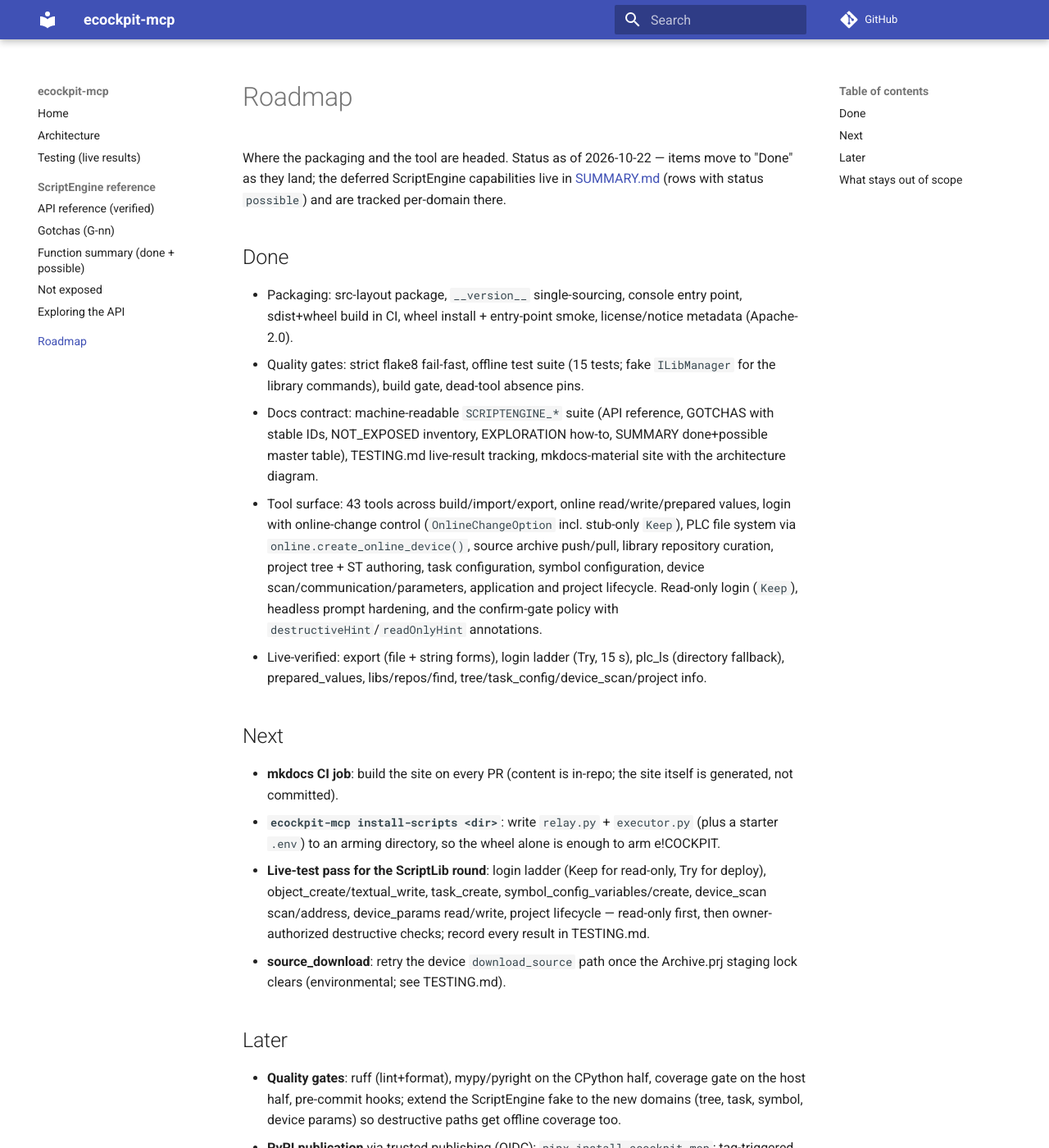
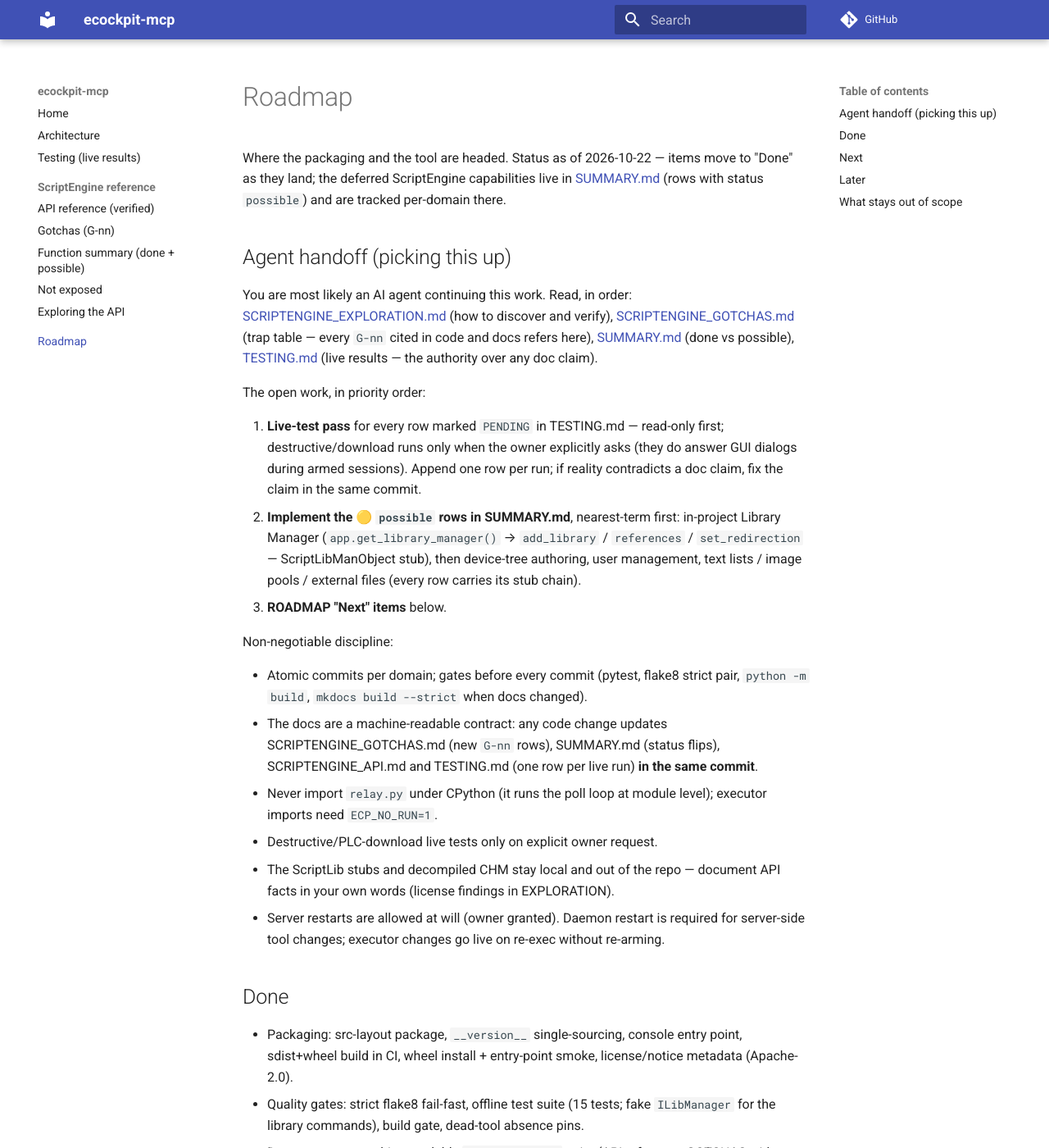
Before and after one commit to mikolaj-kow/ecockpit-mcp, an MkDocs documentation site: the page built from docs/ROADMAP.md, in a window 1280 px wide and 1400 px high. Shown: the whole window at 82% size. Built offline with MkDocs 1.6.1 and Material for MkDocs 9.7.7, drawn with Linux system fonts in a browser that asks for light colours; comment, search, counter and statistics services are not loaded.

Commit message:
ROADMAP: agent handoff section (read order, open work, discipline)
Explicit instructions for the next agent continuing this work: the
read order across the docs contract, the prioritized open work
(TESTING PENDING pass, SUMMARY possible rows, Next items), and the
non-negotiables (atomic commits + gates, docs-in-same-commit, relay
import hazard, local-only stubs/CHM, destructive-test policy, server
restart rules).

```diff
--- a/docs/ROADMAP.md
+++ b/docs/ROADMAP.md
@@ -4,6 +4,50 @@
 items move to "Done" as they land; the deferred ScriptEngine
 capabilities live in [SUMMARY.md](SUMMARY.md) (rows with status
 `possible`) and are tracked per-domain there.
+
+## Agent handoff (picking this up)
+
+You are most likely an AI agent continuing this work. Read, in order:
+[SCRIPTENGINE_EXPLORATION.md](SCRIPTENGINE_EXPLORATION.md) (how to
+discover and verify), [SCRIPTENGINE_GOTCHAS.md](SCRIPTENGINE_GOTCHAS.md)
+(trap table — every `G-nn` cited in code and docs refers here),
+[SUMMARY.md](SUMMARY.md) (done vs possible),
+[TESTING.md](TESTING.md) (live results — the authority over any doc
+claim).
+
+The open work, in priority order:
+
+1. **Live-test pass** for every row marked `PENDING` in TESTING.md —
+   read-only first; destructive/download runs only when the owner
+   explicitly asks (they do answer GUI dialogs during armed sessions).
+   Append one row per run; if reality contradicts a doc claim, fix the
+   claim in the same commit.
+2. **Implement the 🟡 `possible` rows in SUMMARY.md**, nearest-term
+   first: in-project Library Manager
+   (`app.get_library_manager()` → `add_library` / `references` /
+   `set_redirection` — ScriptLibManObject stub), then device-tree
+   authoring, user management, text lists / image pools / external
+   files (every row carries its stub chain).
+3. **ROADMAP "Next" items** below.
+
+Non-negotiable discipline:
+
+- Atomic commits per domain; gates before every commit (pytest, flake8
+  strict pair, `python -m build`, `mkdocs build --strict` when docs
+  changed).
+- The docs are a machine-readable contract: any code change updates
+  SCRIPTENGINE_GOTCHAS.md (new `G-nn` rows), SUMMARY.md (status flips),
+  SCRIPTENGINE_API.md and TESTING.md (one row per live run) **in the
+  same commit**.
+- Never import `relay.py` under CPython (it runs the poll loop at
+  module level); executor imports need `ECP_NO_RUN=1`.
+- Destructive/PLC-download live tests only on explicit owner request.
+- The ScriptLib stubs and decompiled CHM stay local and out of the
+  repo — document API facts in your own words (license findings in
+  EXPLORATION).
+- Server restarts are allowed at will (owner granted). Daemon restart
+  is required for server-side tool changes; executor changes go live on
+  re-exec without re-arming.
 
 ## Done
 
```
